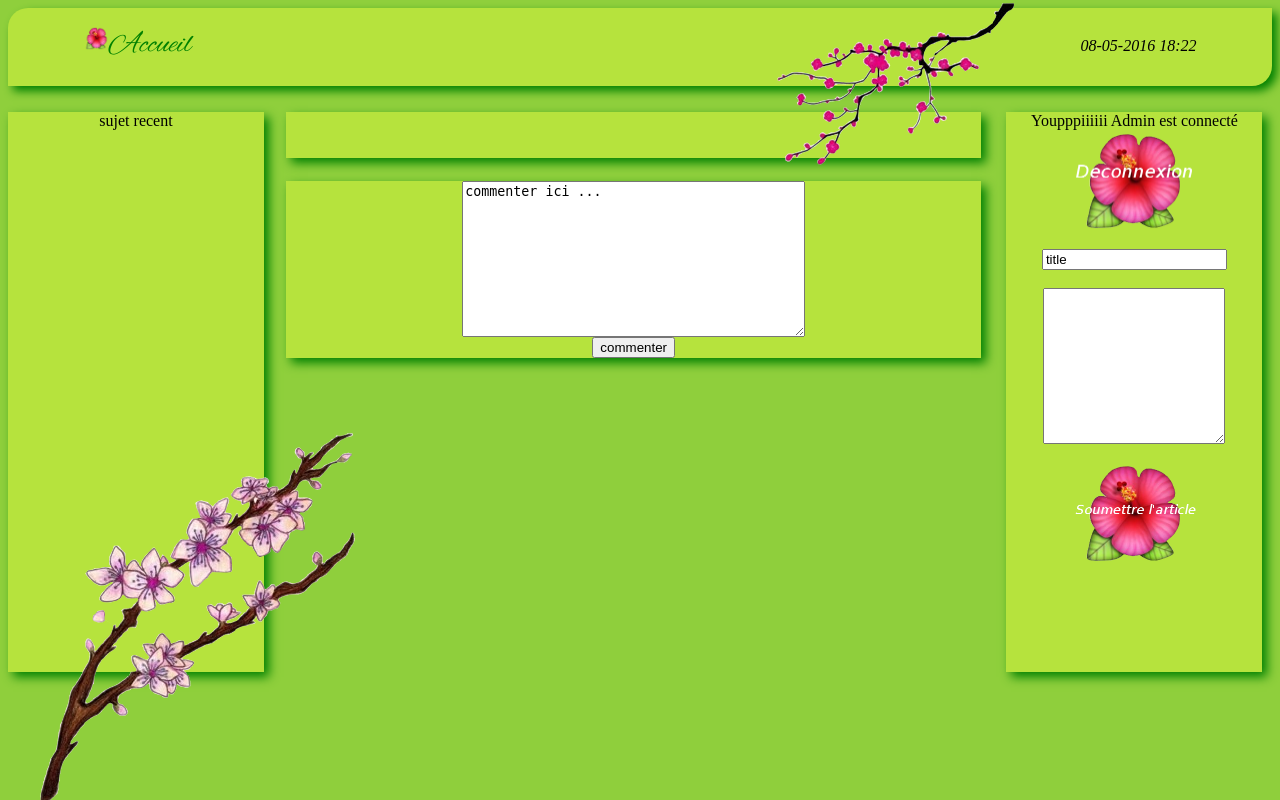
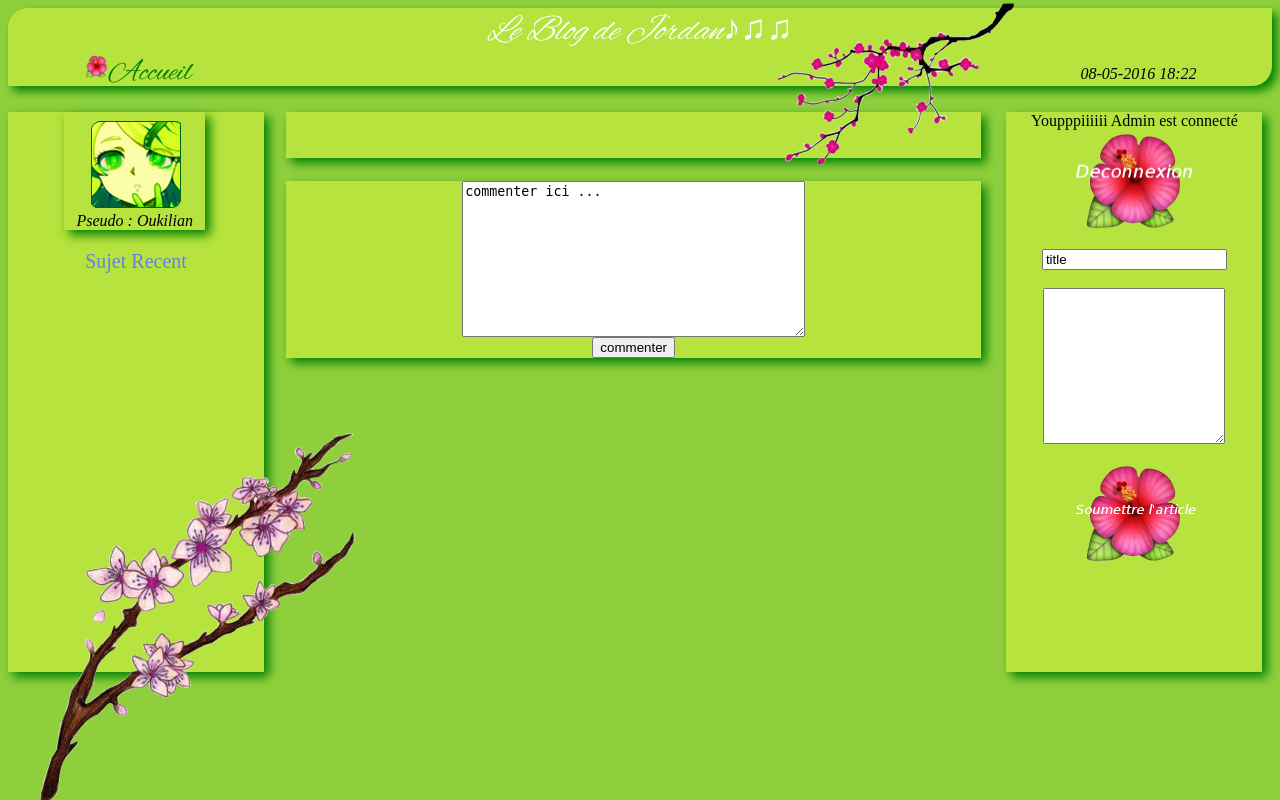
Before and after one commit to Oukilian/projet, a PHP site: page /projet/ in a window 1280 px wide. Run offline with PHP 8.4, Linux system fonts and the light colour scheme; the visitor is signed in with stand-in values (Sample User, id 1); data that the repository does not hold is empty.

Commit message:
mise a jour du travail

```diff
--- a/css/style.css
+++ b/css/style.css
@@ -17,6 +17,11 @@
               url('fonts/police1.woff') format('woff'),
               url('fonts/police1.ttf') format('truetype'),
               url('fonts/police1.svg#police1') format('svg');
+}
+#titre{
+    font-family: Police1;
+    font-size: 35px;
+    color: white;
 }
 .branche{
         position: fixed;
--- a/index.php
+++ b/index.php
@@ -10,13 +10,16 @@
 
 	<body>
 		<div id="header">
+            <i id="titre">Le Blog de Jordan♪♫♫</i>
 			<?php 	echo("<br/>");
 				include('head/return_main.php');
 				include('head/head.php'); ?>
 
 		</div>
-		<div id="sujet">sujet recent
-				<?php include('sujet_recent/sujet_recent.php'); ?>
+		<div id="sujet">
+				<?php
+                    include('sujet_recent/profile.php');
+                    include('sujet_recent/sujet_recent.php'); ?>
 		</div>
 		<div id="co">
 			<div id="connection">
--- /dev/null
+++ b/sujet_recent/profile.php
@@ -0,0 +1,3 @@
+<article><img src="css/image/avatar.png" /><br/>
+<i>Pseudo : Oukilian</i><br/>
+</article>
--- a/sujet_recent/sujet_recent.php
+++ b/sujet_recent/sujet_recent.php
@@ -1,7 +1,7 @@
+<p id="sujet_recent">Sujet Recent</p>
 <?php
 
 	$ver = $bdd->query('SELECT * FROM msg ORDER BY id DESC');
-	echo("<br />");
     $cpt = 0;
 	while($donnee = $ver->fetch()){
         if($cpt < 10){
```
Also changed, not shown: css/image/avatar.png (added).
